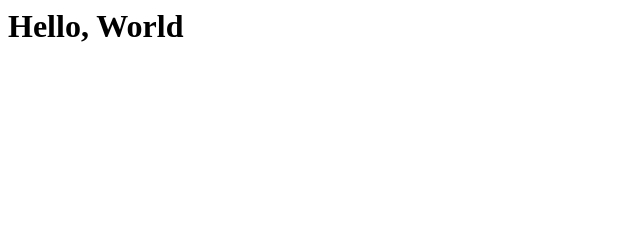
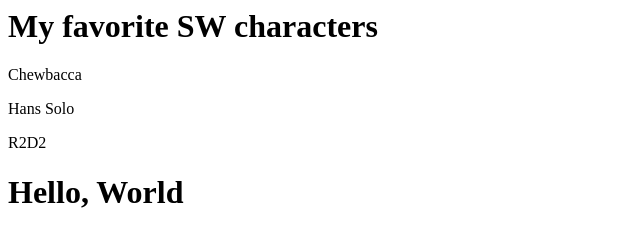
Before and after one commit to flipino/flipino.github.io, a plain HTML site: page index.html in a window 1280 px wide. Shown: the whole page, without its empty margins (0-640 px from the left). Drawn offline with Linux system fonts and the light colour scheme.

Commit message:
Update index.html
with headers body paragraph

```diff
--- a/index.html
+++ b/index.html
@@ -1,3 +1,12 @@
 <html>
+ <head>
+   <title>Our Star Wars Page</title>
+ </head>
+  <body>
+    <h1>My favorite SW characters</h1>
+    <p>Chewbacca</p>
+    <p>Hans Solo</p>
+    <p>R2D2</p>
+  </body>
 <h1>Hello, World</h1>
 </html>
```
